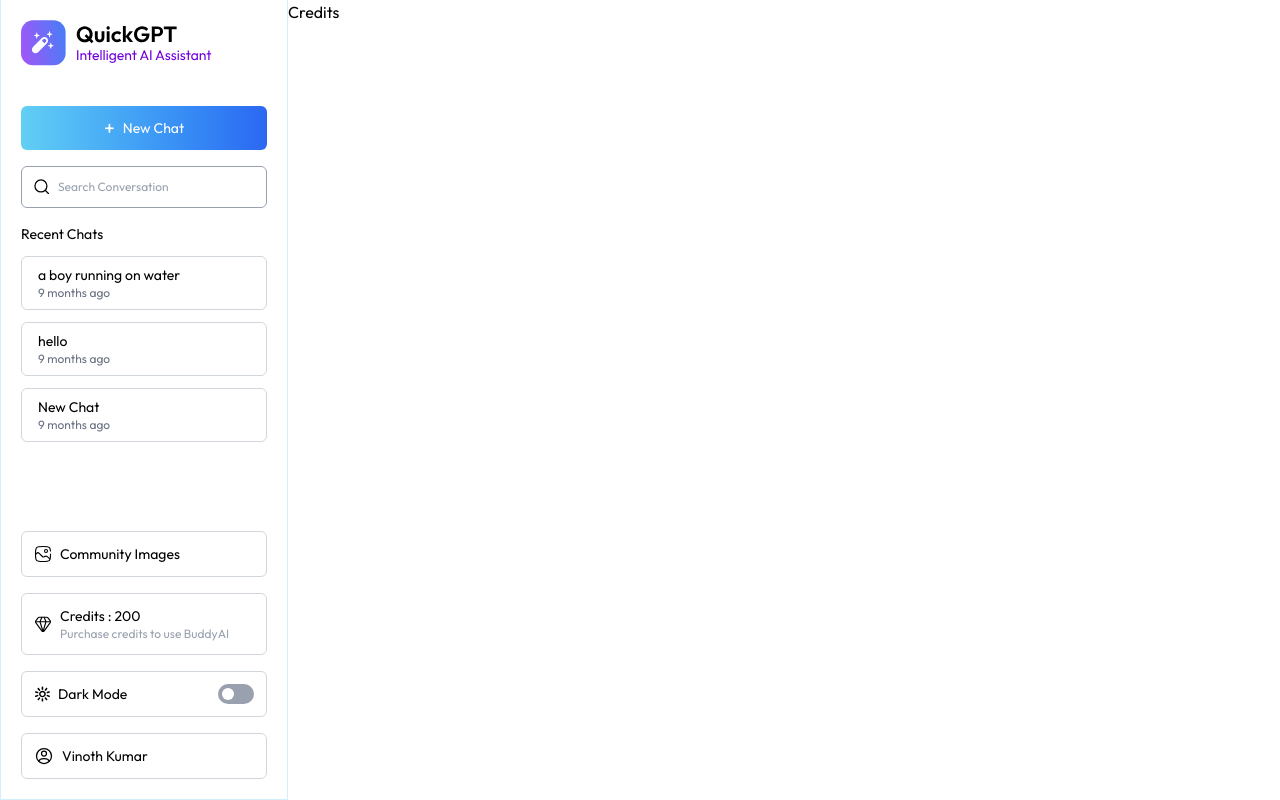
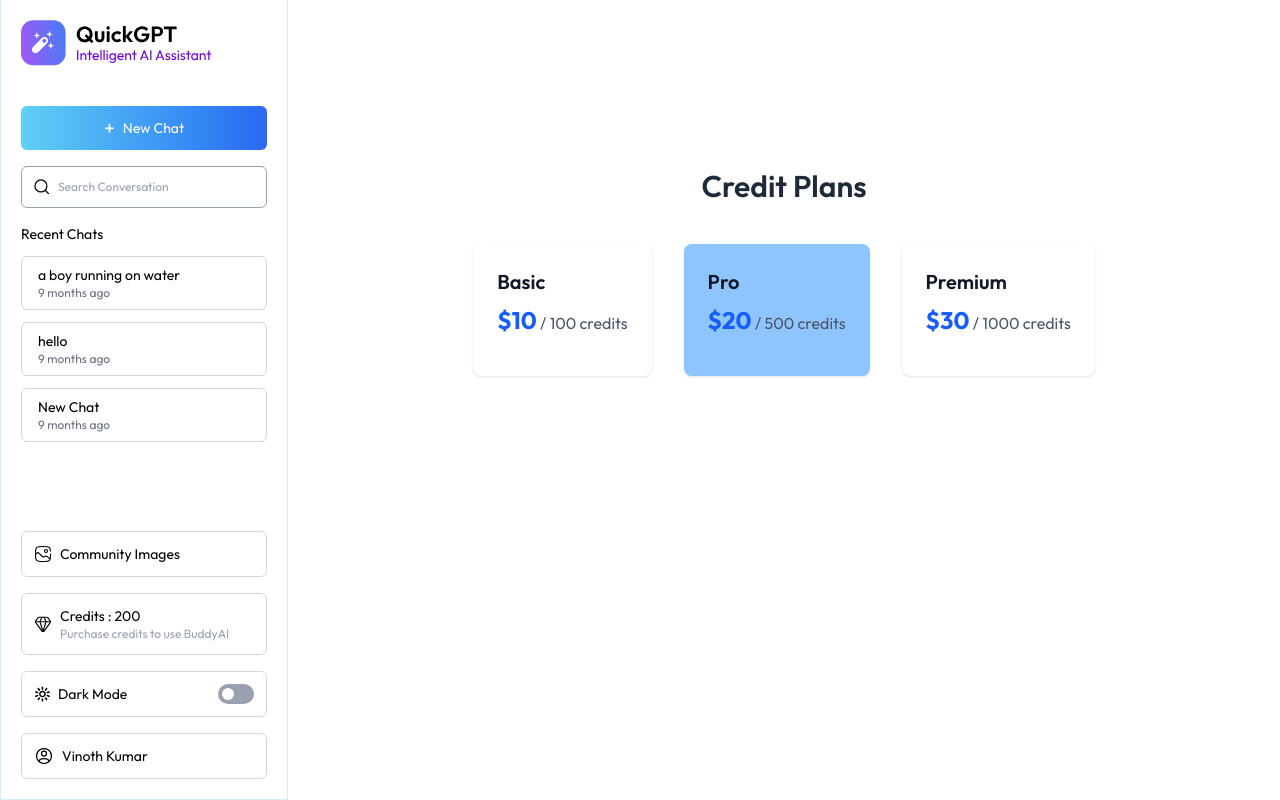
Before and after one commit to vinothkumarS1710/BuddyAI, a React (Vite) app in the folder client/: page /credits in a window 1280 px wide. Built offline with nearby package versions, Linux system fonts and the light colour scheme.

Commit message:
creditPlanCard

```diff
--- a/client/src/components/SideBar.jsx
+++ b/client/src/components/SideBar.jsx
@@ -4,8 +4,7 @@ import { assets } from "../assets/assets"
 import moment from 'moment'
 
 const SideBar = ({ isMenuOpen, setIsMenuOpen }) => {
-  const { chats, setSelectedChats, theme, setTheme, user, navigate } =
-    useAppContext();
+  const { chats, setSelectedChats, theme, setTheme, user, navigate } = useAppContext();
   const [search, setSearch] = useState("");
 
   return (
--- a/client/src/pages/Credits.jsx
+++ b/client/src/pages/Credits.jsx
@@ -1,9 +1,36 @@
-import React from 'react'
+import { useState, useEffect } from "react"
+import { dummyPlans } from '../assets/assets'
+import Loading from "./Loading"
 
 const Credits = () => {
+
+    const [plans, setPlans] = useState([])
+    const [loading, setLoading] = useState(true)
+
+    const fetchPlans = async () => {
+      setPlans(dummyPlans)
+      setLoading(false)
+    }
+
+    useEffect(() => {
+      fetchPlans()
+    },[])
+
+    if (loading) return <Loading/>
+
   return (
-    <div>
-      Credits
+    <div className="max-w-7xl h-screen overflow-y-scroll mx-auto px-4 sm:px-6 lg:px-8 py-12">
+      <h2 className='text-3xl font-semibold text-center mb-10 xl:mt-30 text-gray-800 dark:text-white'>Credit Plans</h2>
+      <div className='flex flex-wrap justify-center gap-8'>
+        {plans.map((plan) => (
+          <div key={plan._id} className={`boder border-gray-200 dark:border-blue-700 rounded-lg shadow hover:shadow-lg transition-shadow p-6 min-w-[300px flex flex-col ${plan._id === 'pro' ? 'bg-blue-300 dark:bg-blue-800' : 'bg-white dark:bg-transparent'}]`}>
+            <div className='flex-1'>
+              <h3 className='text-xl font-semibold text-gray-900 mb-2'>{plan.name}</h3>
+              <p className='text-2xl font-bold text-blue-600 mb-4'>${plan.price}<span className="text-base font-normal text-gray-600 dark:text-blue-500">{' '}/ {plan.credits} credits</span></p>
+            </div>
+          </div>
+        ))}
+      </div>
     </div>
   )
 }
```
